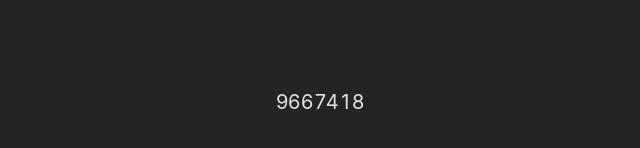
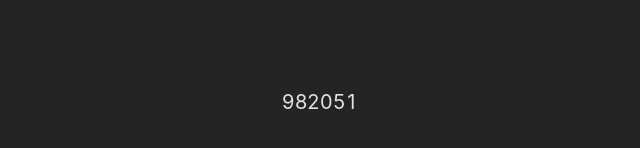
Before and after one commit to PedroMealha/countdown, a React (Vite) app: page / in a window 1280 px wide. Shown: the part 298-446 px from the top of the page, without its empty margins (320-960 px from the left). Built offline with nearby package versions, Linux system fonts and the light colour scheme.

Commit message:
small blur added for motion blur effect

```diff
--- a/src/App.tsx
+++ b/src/App.tsx
@@ -2,7 +2,7 @@ import Countdown from './components/countdown.component';
 import './App.css';
 
 const App = () => {
-	return <Countdown endNumber={9667418} duration={4000} />;
+	return <Countdown endNumber={982051} duration={2000} />;
 };
 
 export default App;
--- a/src/components/countdown.component.tsx
+++ b/src/components/countdown.component.tsx
@@ -1,4 +1,4 @@
-import { useState } from 'react';
+import { useEffect, useState } from 'react';
 import Dial from './dial.component';
 import './countdown.css';
 
@@ -12,6 +12,13 @@ const Countdown: React.FC<CountdownProps> = ({ endNumber, duration = 1000 }) =>
 		Math.floor(Math.random() * (9 * Math.pow(10, digits - 1))) + Math.pow(10, digits - 1);
 	const [currentNumber] = useState(getRandomNumber(endNumber.toString().length).toString());
 	const maxDigits = endNumber.toString().length;
+
+	const [blur, setBlur] = useState(.7);
+
+	useEffect(() => {
+		const blurTimeout = setTimeout(() => setBlur(0), 1);
+		return () => clearTimeout(blurTimeout);
+	}, [duration]);
 
 	const renderDials = () => {
 		const numberString = currentNumber.toString().padStart(maxDigits, '0');
@@ -29,7 +36,7 @@ const Countdown: React.FC<CountdownProps> = ({ endNumber, duration = 1000 }) =>
 	};
 
 	return (
-		<div className='countdown' style={{ width: `${maxDigits}ch` }}>
+		<div className='countdown' style={{ width: `${maxDigits}ch`, filter: `blur(${blur}px)`, transitionDuration: `${duration}ms` }}>
 			{renderDials()}
 		</div>
 	);
--- a/src/components/countdown.css
+++ b/src/components/countdown.css
@@ -6,13 +6,14 @@
 	height: 1em;
 	/* perspective: 200px; */
 	overflow: hidden;
+	transition: filter linear;
 }
 
 .dial {
 	width: 1ch;
 	height: 100%;
 	transform-style: preserve-3d;
-	transition: transform cubic-bezier(0.25, 0.46, 0.45, 0.94);
+	transition: transform cubic-bezier(0.33, 1, 0.68, 1);
 }
 
 .number {
```
